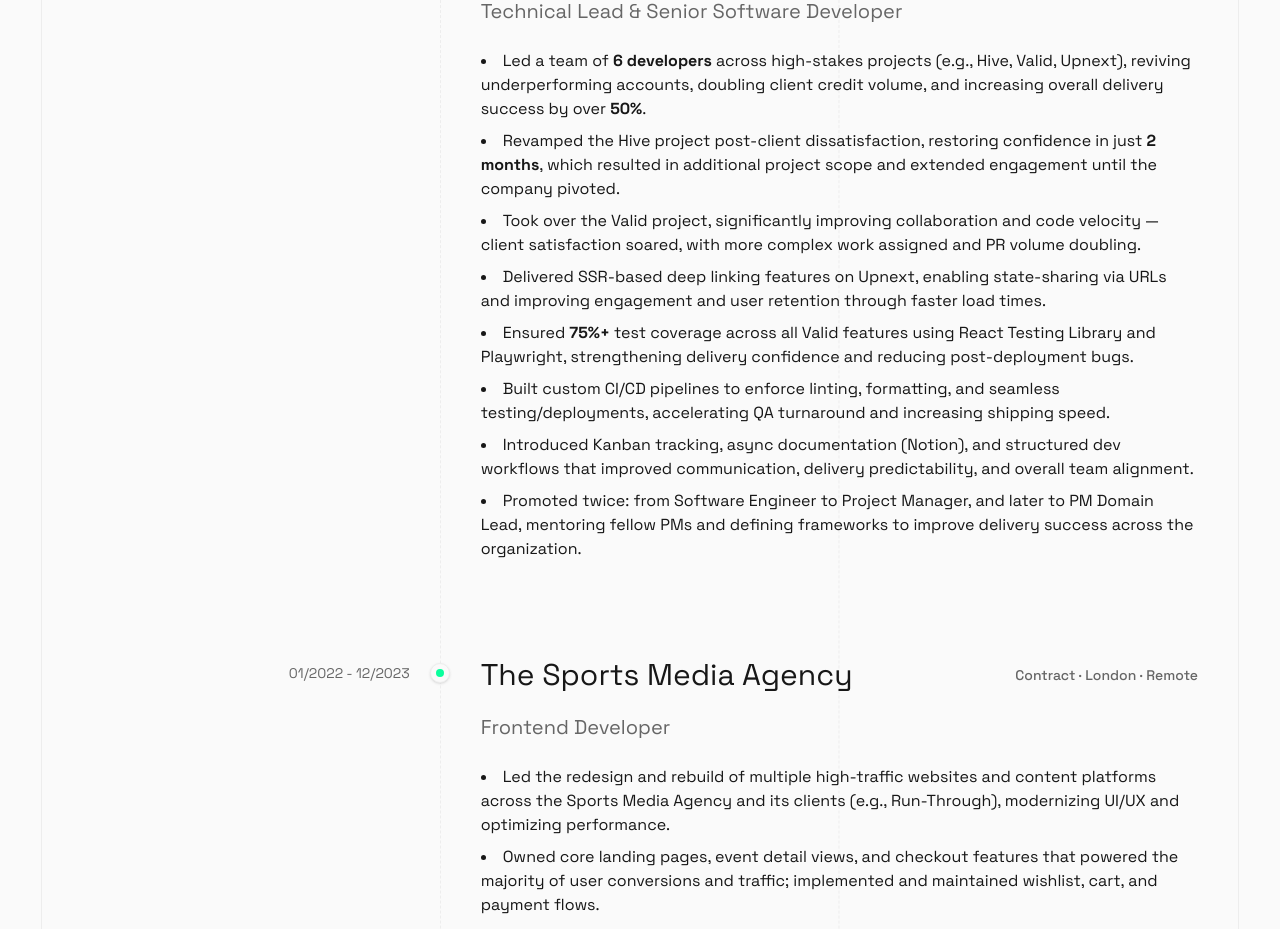
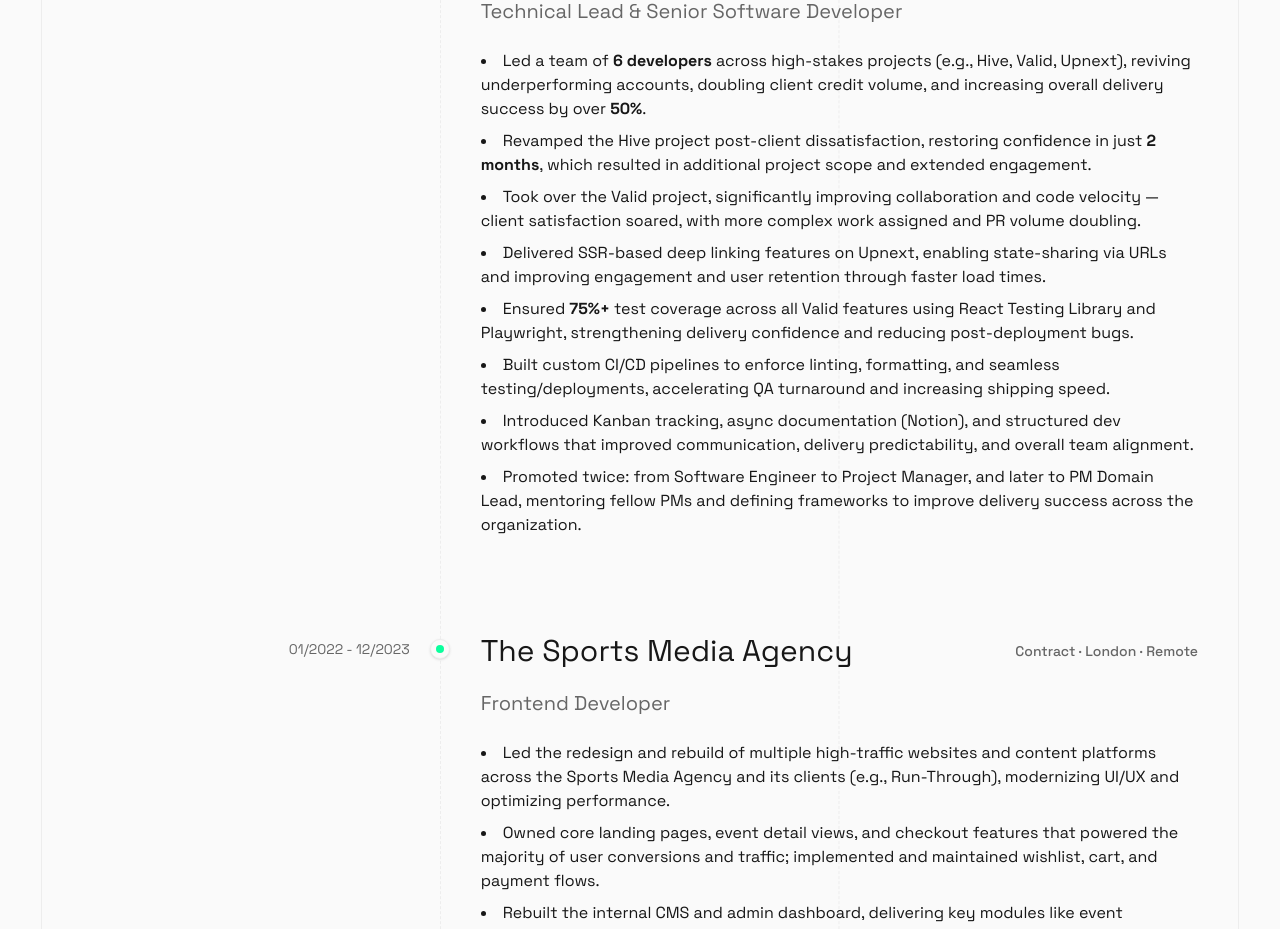
Before and after one commit to usmailaabdoul/usmaila-abdoul, a Next.js app: page / in a window 1280 px wide. Shown: the part 1520-2449 px from the top of the page. Built offline with nearby package versions, Linux system fonts and the light colour scheme.

Commit message:
updating point

```diff
--- a/constants/index.ts
+++ b/constants/index.ts
@@ -7,7 +7,7 @@
     location: 'Full Time · San Francisco · Remote',
     description: `
       <li>Led a team of <strong>6 developers</strong> across high-stakes projects (e.g., Hive, Valid, Upnext), reviving underperforming accounts, doubling client credit volume, and increasing overall delivery success by over <strong>50%</strong>.</li>
-      <li>Revamped the Hive project post-client dissatisfaction, restoring confidence in just <strong>2 months</strong>, which resulted in additional project scope and extended engagement until the company pivoted.</li>
+      <li>Revamped the Hive project post-client dissatisfaction, restoring confidence in just <strong>2 months</strong>, which resulted in additional project scope and extended engagement.</li>
       <li>Took over the Valid project, significantly improving collaboration and code velocity — client satisfaction soared, with more complex work assigned and PR volume doubling.</li>
       <li>Delivered SSR-based deep linking features on Upnext, enabling state-sharing via URLs and improving engagement and user retention through faster load times.</li>
       <li>Ensured <strong>75%+</strong> test coverage across all Valid features using React Testing Library and Playwright, strengthening delivery confidence and reducing post-deployment bugs.</li>
```
